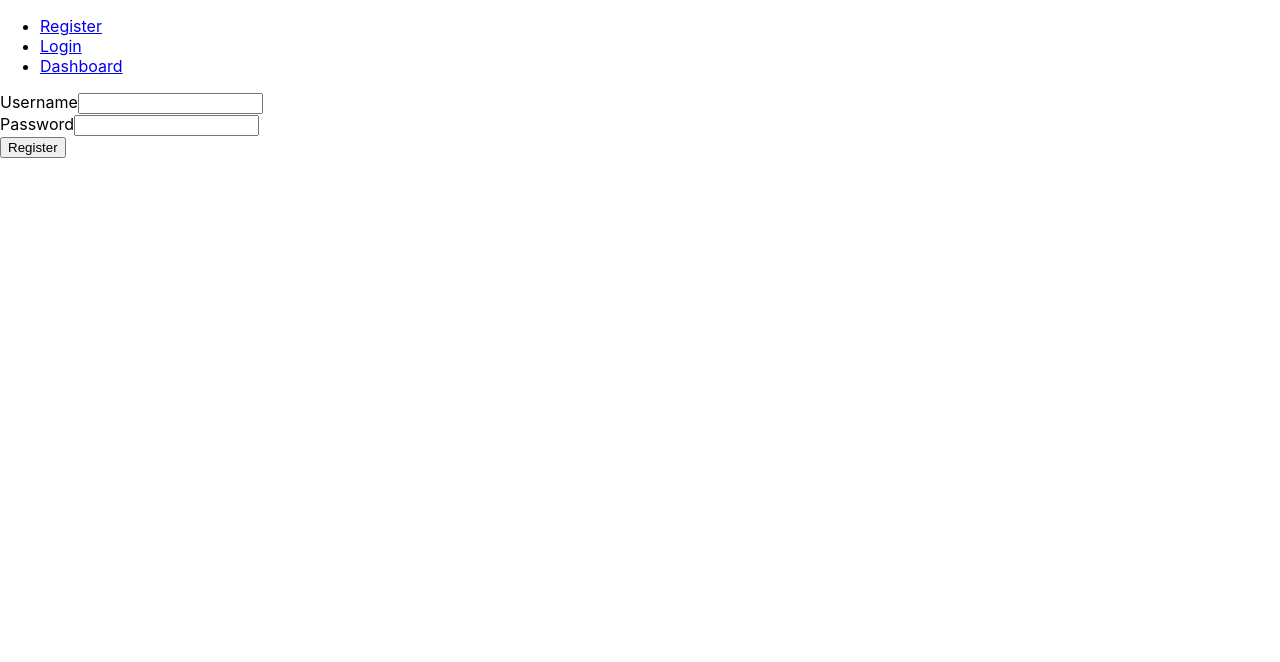
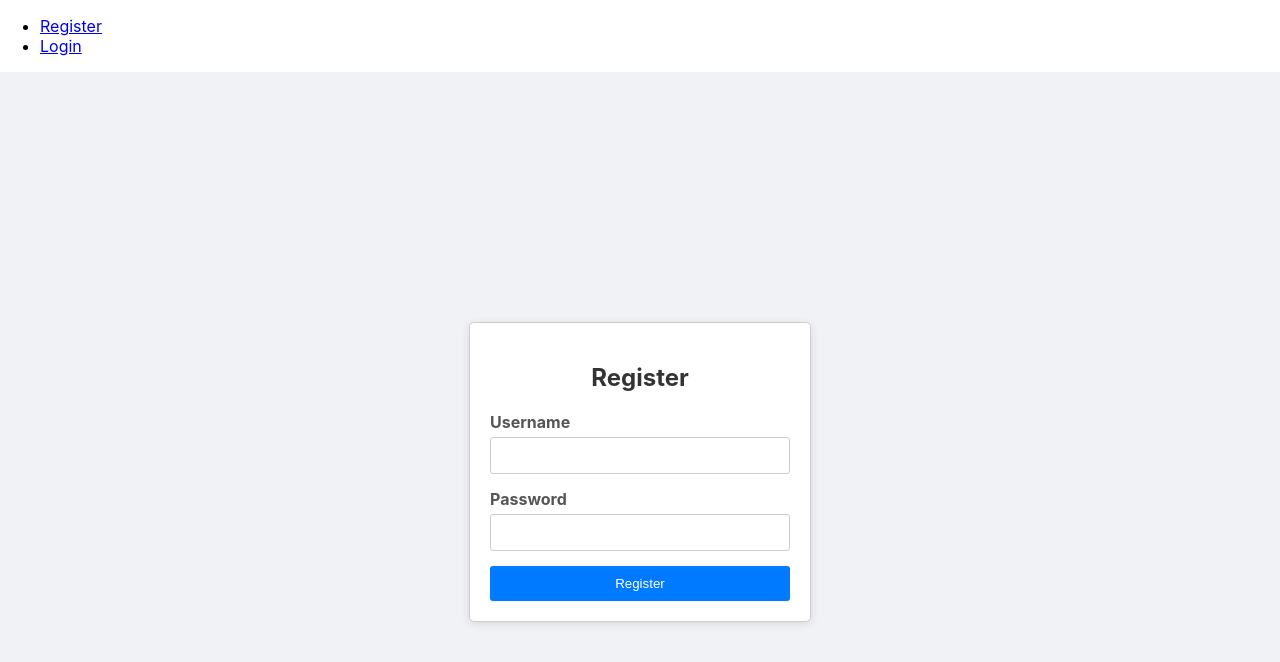
Before and after one commit to Qbuiba/Financial-Management-FrontEnd-React, a React (Create React App) app: page /register in a window 1280 px wide. Shown: the top 662 px of the page. Built offline with nearby package versions, Linux system fonts and the light colour scheme.

Commit message:
update the css for login/register page

```diff
--- a/src/App.js
+++ b/src/App.js
@@ -1,30 +1,55 @@
-import React from 'react';
-import { BrowserRouter as Router, Route, Routes, Link } from 'react-router-dom';
+import React, { useEffect, useState } from 'react';
+import { BrowserRouter as Router, Route, Routes, Link, Navigate } from 'react-router-dom';
 import Register from './components/Register';
 import Login from './components/Login';
 import Dashboard from './components/Dashboard';
 
 function App() {
+  const [isAuthenticated, setIsAuthenticated] = useState(false);
+
+  useEffect(()=>{
+    const user = JSON.parse(localStorage.getItem('user'));
+    if(user && user.token){
+      setIsAuthenticated(true);
+    }
+  },[]);
+
+  const handleLogout = () => {
+    localStorage.removeItem('user');
+    setIsAuthenticated(false);
+  };
+
   return(
   <Router>
     <div className='App'>
       <nav>
         <ul>
+          {isAuthenticated ?(
+            <>
+            <li>
+              <Link to="/dashboard">Dashboard</Link>
+            </li>
+            <li>
+              <button onClick={handleLogout}>Logout</button>
+            </li>
+            </>
+          ) : (
+            <>
               <li>
                   <Link to="/register">Register</Link>
                 </li>
                 <li>
                   <Link to="/login">Login</Link>
                 </li>
-          <li>
-            <Link to="/dashboard">Dashboard</Link>
-          </li>
+            </>
+          )
+          }
         </ul>
       </nav>
       <Routes>
-          <Route path="/register" element={<Register />} />
-          <Route path="/login" element={<Login />} />
-          <Route path='/dashboard' element={<Dashboard />} />
+          <Route path="/register" element={!isAuthenticated ? <Register /> : <Navigate to="/dashboard"/>} />
+          <Route path="/login" element={!isAuthenticated ? <Login onLogin={() => setIsAuthenticated(true)} /> : <Navigate to="/dashboard" />} />
+          <Route path="/dashboard" element={isAuthenticated ? <Dashboard /> : <Navigate to="/login" />} />
         </Routes>
     </div>
   </Router>
--- /dev/null
+++ b/src/Auth.css
@@ -0,0 +1,59 @@
+.auth-container {
+    display: flex;
+    justify-content: center;
+    align-items: center;
+    height: 100vh;
+    background-color: #f0f2f5;
+  }
+
+  .auth-box {
+    width: 300px;
+    padding: 20px;
+    border: 1px solid #ccc;
+    border-radius: 5px;
+    background-color: #fff;
+    box-shadow: 0 2px 10px rgba(0, 0, 0, 0.1);
+  }
+
+  .auth-box h2 {
+    text-align: center;
+    margin-bottom: 20px;
+    font-size: 24px;
+    color: #333;
+  }
+
+  .auth-box form {
+    display: flex;
+    flex-direction: column;
+  }
+
+  .auth-box label {
+    margin-bottom: 5px;
+    font-weight: bold;
+    color: #555;
+  }
+
+  .auth-box input {
+    padding: 10px;
+    margin-bottom: 15px;
+    border: 1px solid #ccc;
+    border-radius: 3px;
+  }
+
+  .auth-box button {
+    padding: 10px;
+    background-color: #007bff;
+    color: white;
+    border: none;
+    border-radius: 3px;
+    cursor: pointer;
+  }
+
+  .auth-box button:hover {
+    background-color: #0056b3;
+  }
+
+  .auth-box p {
+    text-align: center;
+    color: red;
+  }
--- a/src/components/Dashboard.js
+++ b/src/components/Dashboard.js
@@ -1,33 +1,40 @@
-import React, {useEffect, useState} from 'react';
+import React, { useEffect, useState } from 'react';
 import axios from 'axios';
 
-
-//Dashboard components
-function Dashboard(){
+function Dashboard() {
   const [totalBalance, setTotalBalance] = useState(0);
-    const [recentTransaction, setRecentTransaction] = useState([]);
+  const [recentTransactions, setRecentTransactions] = useState([]);
   const [upcomingBills, setUpcomingBills] = useState([]);
 
-    useEffect(()=>{
-        const fetchData = async () =>{
+  useEffect(() => {
+    const fetchData = async () => {
       try {
-                const token = JSON.parse(localStorage.getItem('user')).token;
+        const user = JSON.parse(localStorage.getItem('user'));
+        if (!user || !user.token) {
+          console.error('User not authenticated');
+          return;
+        }
+
+        const token = user.token;
         const config = {
           headers: {
-                        'x-auth-token' : token
+            'x-auth-token': token
           }
         };
+
         const response = await axios.get('/api/finance/overview', config);
+        console.log('Response Data:', response.data);
+
         setTotalBalance(response.data.totalBalance);
-                setRecentTransaction(response.data.recentTransaction);
+        setRecentTransactions(response.data.recentTransactions);
         setUpcomingBills(response.data.upcomingBills);
-
-            }catch(error){
-                console.error('Error fetching financial overview: ', error);
+      } catch (error) {
+        console.error('Error fetching financial overview:', error);
       }
     };
+
     fetchData();
-    },[]);
+  }, []);
 
   return (
     <div>
@@ -35,9 +42,9 @@ function Dashboard(){
       <h2>Total Balance: ${totalBalance}</h2>
       <h3>Recent Transactions</h3>
       <ul>
-                {recentTransaction.map((transaction)=>(
+        {recentTransactions.map((transaction) => (
           <li key={transaction._id}>
-                        {transaction.date} - {transaction.description}: ${transaction.amount}
+            {new Date(transaction.date).toLocaleDateString()} - {transaction.description}: ${transaction.amount}
           </li>
         ))}
       </ul>
@@ -45,7 +52,7 @@ function Dashboard(){
       <ul>
         {upcomingBills.map((bill) => (
           <li key={bill._id}>
-                    {bill.dueDate} - {bill.description}: ${bill.amount}
+            {new Date(bill.dueDate).toLocaleDateString()} - {bill.description}: ${bill.amount}
           </li>
         ))}
       </ul>
--- a/src/components/Login.js
+++ b/src/components/Login.js
@@ -1,8 +1,9 @@
 //Login.js
 import React, {useState} from 'react';
 import authService from '../services/authService';
+import '../Auth.css';
 
-function Login(){
+function Login({onLogin}){
     const [username, setUsername] = useState('');
     const [password, setPassword] = useState('');
     const [message, setMessage] = useState('');
@@ -14,27 +15,35 @@ function Login(){
         const response = await authService.login(username, password);
         setMessage('Login successful');
         console.log(response);
+        onLogin(); // Trigger the authentication state change
       } catch (error) {
         setMessage('Login failed: Invalid credentials');
         console.error(error);
       }
     };
     return (
-        <div>
-        <form onSubmit={handleLogin}>
-            <div>
+      <div className="auth-container">
+        <div className="auth-box">
+          <h2>Login</h2>
+          <form onSubmit={handleLogin}>
             <label>Username</label>
-            <input type="text" value={username} onChange={(e) => setUsername(e.target.value)} />
-            </div>
-            <div>
+            <input
+              type="text"
+              value={username}
+              onChange={(e) => setUsername(e.target.value)}
+            />
             <label>Password</label>
-            <input type="password" value={password} onChange={(e) => setPassword(e.target.value)} />
-            </div>
+            <input
+              type="password"
+              value={password}
+              onChange={(e) => setPassword(e.target.value)}
+            />
             <button type="submit">Login</button>
-        </form>
-            {message && <p>{message}</p>}
+          </form>
+          {message && <p>{message}</p>}
         </div>
-      );
+      </div>
+    );
     }
 
 export default Login;
--- a/src/components/Register.js
+++ b/src/components/Register.js
@@ -1,6 +1,7 @@
 //Register.js
 import React, {useState} from 'react';
 import authService from '../services/authService';
+import '../Auth.css';
 
 function Register(){
     const [username, setUsername] = useState('');
@@ -21,19 +22,26 @@ function Register(){
   };
 
   return (
-        <div>
+    <div className="auth-container">
+      <div className="auth-box">
+        <h2>Register</h2>
         <form onSubmit={handleRegister}>
-            <div>
           <label>Username</label>
-                <input type="text" value={username} onChange={(e) => setUsername(e.target.value)} />
-            </div>
-            <div>
+          <input
+            type="text"
+            value={username}
+            onChange={(e) => setUsername(e.target.value)}
+          />
           <label>Password</label>
-                <input type="password" value={password} onChange={(e) => setPassword(e.target.value)} />
-            </div>
+          <input
+            type="password"
+            value={password}
+            onChange={(e) => setPassword(e.target.value)}
+          />
           <button type="submit">Register</button>
         </form>
         {message && <p>{message}</p>}
+      </div>
     </div>
   );
 
```
Lines whose indentation alone changed are shown as unchanged.
